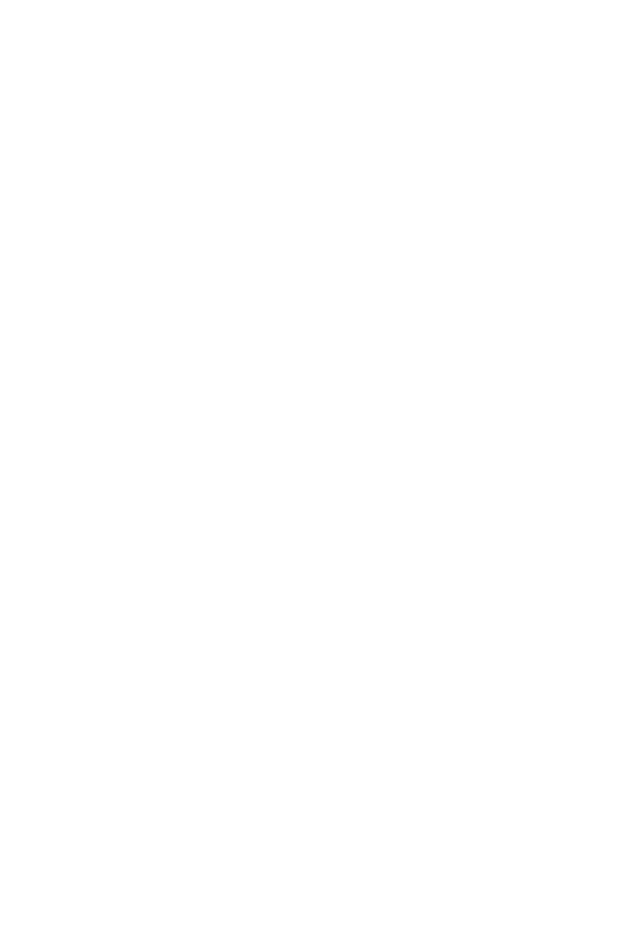
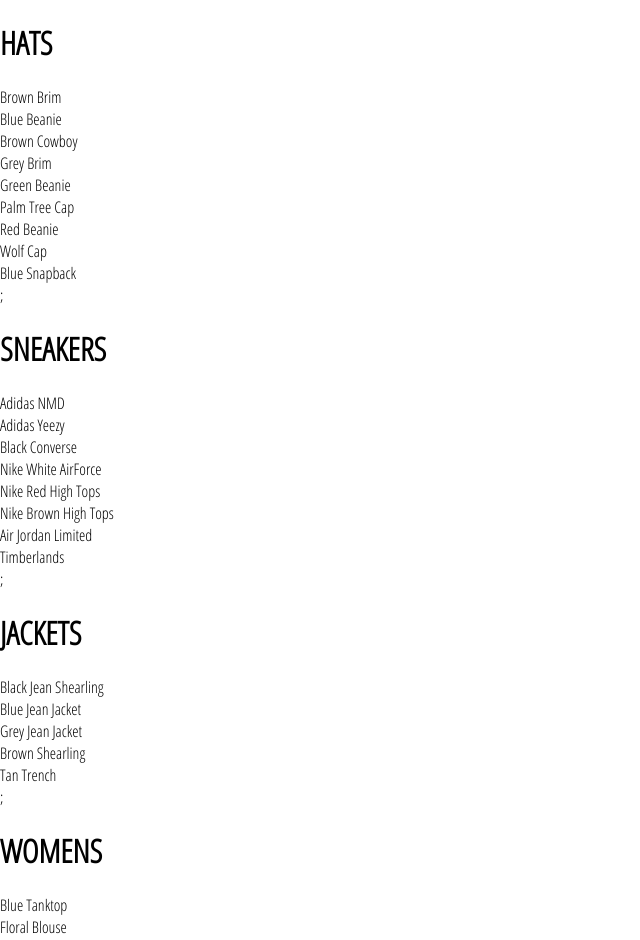
Before and after one commit to RouetbiMed/CRWN-Clothing, a React (Create React App) app: page /shop in a window 1280 px wide. Shown: the top 940 px of the page, without its empty margins (0-640 px from the left). Before the commit the page ends 800 px from the top, so only its background shows below. Built offline with nearby package versions, Linux system fonts and the light colour scheme.

Commit message:
add shop component

```diff
--- a/src/App.js
+++ b/src/App.js
@@ -4,19 +4,14 @@
 import './App.css';
 
 import HomePage from './components/pages/homepage/homepage.component';
-
-const HatPage = () => (
-    <div>
-        <h1>Hats Page</h1>
-    </div>
-);
+import ShopPage from './components/pages/shop/shop.component';
 
 function App() {
     return (
         <div>
             <Switch>
                 <Route exact path='/' component={HomePage}/>
-                <Route path='/shop/hats' exact component={HatPage}/>
+                <Route path='/shop' exact component={ShopPage}/>
             </Switch>
         </div>
     );
--- /dev/null
+++ b/src/components/collection-preview/collection-preview.component.jsx
@@ -0,0 +1,17 @@
+import React from 'react';
+
+import './collection-preview.styles.scss';
+
+const CollectionPreview = ({title, items}) => (
+    <div className='collection-preview'>
+        <h1 className='title'>{title.toUpperCase()}</h1>
+        <div className='preview'>
+            {items.map(item => (
+                    <div key={item.id}>{item.name}</div>
+                )
+            )};
+        </div>
+    </div>
+);
+
+export default CollectionPreview;
--- /dev/null
+++ b/src/components/pages/shop/shop.component.jsx
@@ -0,0 +1,31 @@
+import React from 'react';
+
+import CollectionPreview from '../../collection-preview/collection-preview.component';
+import SHOP_DATA from './shop.data';
+
+class ShopPage extends React.Component {
+    constructor(props) {
+        super(props);
+
+        this.state = {
+            collections: SHOP_DATA
+        };
+    }
+
+    render() {
+        const {collections} = this.state;
+        return (
+            <div className='shop-page'>
+                {
+                    collections
+                        .filter((item, index) => index < 4)
+                        .map(({id, ...otherCollectionProps}) => (
+                            <CollectionPreview key={id} {...otherCollectionProps} />
+                        ))
+                }
+            </div>
+        );
+    }
+}
+
+export default ShopPage;
--- /dev/null
+++ b/src/components/pages/shop/shop.data.js
@@ -0,0 +1,249 @@
+const SHOP_DATA = [
+    {
+        id: 1,
+        title: 'Hats',
+        routeName: 'hats',
+        items: [
+            {
+                id: 1,
+                name: 'Brown Brim',
+                imageUrl: 'https://i.ibb.co/ZYW3VTp/brown-brim.png',
+                price: 25
+            },
+            {
+                id: 2,
+                name: 'Blue Beanie',
+                imageUrl: 'https://i.ibb.co/ypkgK0X/blue-beanie.png',
+                price: 18
+            },
+            {
+                id: 3,
+                name: 'Brown Cowboy',
+                imageUrl: 'https://i.ibb.co/QdJwgmp/brown-cowboy.png',
+                price: 35
+            },
+            {
+                id: 4,
+                name: 'Grey Brim',
+                imageUrl: 'https://i.ibb.co/RjBLWxB/grey-brim.png',
+                price: 25
+            },
+            {
+                id: 5,
+                name: 'Green Beanie',
+                imageUrl: 'https://i.ibb.co/YTjW3vF/green-beanie.png',
+                price: 18
+            },
+            {
+                id: 6,
+                name: 'Palm Tree Cap',
+                imageUrl: 'https://i.ibb.co/rKBDvJX/palm-tree-cap.png',
+                price: 14
+            },
+            {
+                id: 7,
+                name: 'Red Beanie',
+                imageUrl: 'https://i.ibb.co/bLB646Z/red-beanie.png',
+                price: 18
+            },
+            {
+                id: 8,
+                name: 'Wolf Cap',
+                imageUrl: 'https://i.ibb.co/1f2nWMM/wolf-cap.png',
+                price: 14
+            },
+            {
+                id: 9,
+                name: 'Blue Snapback',
+                imageUrl: 'https://i.ibb.co/X2VJP2W/blue-snapback.png',
+                price: 16
+            }
+        ]
+    },
+    {
+        id: 2,
+        title: 'Sneakers',
+        routeName: 'sneakers',
+        items: [
+            {
+                id: 1,
+                name: 'Adidas NMD',
+                imageUrl: 'https://i.ibb.co/0s3pdnc/adidas-nmd.png',
+                price: 220
+            },
+            {
+                id: 2,
+                name: 'Adidas Yeezy',
+                imageUrl: 'https://i.ibb.co/dJbG1cT/yeezy.png',
+                price: 280
+            },
+            {
+                id: 3,
+                name: 'Black Converse',
+                imageUrl: 'https://i.ibb.co/bPmVXyP/black-converse.png',
+                price: 110
+            },
+            {
+                id: 4,
+                name: 'Nike White AirForce',
+                imageUrl: 'https://i.ibb.co/1RcFPk0/white-nike-high-tops.png',
+                price: 160
+            },
+            {
+                id: 5,
+                name: 'Nike Red High Tops',
+                imageUrl: 'https://i.ibb.co/QcvzydB/nikes-red.png',
+                price: 160
+            },
+            {
+                id: 6,
+                name: 'Nike Brown High Tops',
+                imageUrl: 'https://i.ibb.co/fMTV342/nike-brown.png',
+                price: 160
+            },
+            {
+                id: 7,
+                name: 'Air Jordan Limited',
+                imageUrl: 'https://i.ibb.co/w4k6Ws9/nike-funky.png',
+                price: 190
+            },
+            {
+                id: 8,
+                name: 'Timberlands',
+                imageUrl: 'https://i.ibb.co/Mhh6wBg/timberlands.png',
+                price: 200
+            }
+        ]
+    },
+    {
+        id: 3,
+        title: 'Jackets',
+        routeName: 'jackets',
+        items: [
+            {
+                id: 1,
+                name: 'Black Jean Shearling',
+                imageUrl: 'https://i.ibb.co/XzcwL5s/black-shearling.png',
+                price: 125
+            },
+            {
+                id: 2,
+                name: 'Blue Jean Jacket',
+                imageUrl: 'https://i.ibb.co/mJS6vz0/blue-jean-jacket.png',
+                price: 90
+            },
+            {
+                id: 3,
+                name: 'Grey Jean Jacket',
+                imageUrl: 'https://i.ibb.co/N71k1ML/grey-jean-jacket.png',
+                price: 90
+            },
+            {
+                id: 4,
+                name: 'Brown Shearling',
+                imageUrl: 'https://i.ibb.co/s96FpdP/brown-shearling.png',
+                price: 165
+            },
+            {
+                id: 5,
+                name: 'Tan Trench',
+                imageUrl: 'https://i.ibb.co/M6hHc3F/brown-trench.png',
+                price: 185
+            }
+        ]
+    },
+    {
+        id: 4,
+        title: 'Womens',
+        routeName: 'womens',
+        items: [
+            {
+                id: 1,
+                name: 'Blue Tanktop',
+                imageUrl: 'https://i.ibb.co/7CQVJNm/blue-tank.png',
+                price: 25
+            },
+            {
+                id: 2,
+                name: 'Floral Blouse',
+                imageUrl: 'https://i.ibb.co/4W2DGKm/floral-blouse.png',
+                price: 20
+            },
+            {
+                id: 3,
+                name: 'Floral Dress',
+                imageUrl: 'https://i.ibb.co/KV18Ysr/floral-skirt.png',
+                price: 80
+            },
+            {
+                id: 4,
+                name: 'Red Dots Dress',
+                imageUrl: 'https://i.ibb.co/N3BN1bh/red-polka-dot-dress.png',
+                price: 80
+            },
+            {
+                id: 5,
+                name: 'Striped Sweater',
+                imageUrl: 'https://i.ibb.co/KmSkMbH/striped-sweater.png',
+                price: 45
+            },
+            {
+                id: 6,
+                name: 'Yellow Track Suit',
+                imageUrl: 'https://i.ibb.co/v1cvwNf/yellow-track-suit.png',
+                price: 135
+            },
+            {
+                id: 7,
+                name: 'White Blouse',
+                imageUrl: 'https://i.ibb.co/qBcrsJg/white-vest.png',
+                price: 20
+            }
+        ]
+    },
+    {
+        id: 5,
+        title: 'Mens',
+        routeName: 'mens',
+        items: [
+            {
+                id: 1,
+                name: 'Camo Down Vest',
+                imageUrl: 'https://i.ibb.co/xJS0T3Y/camo-vest.png',
+                price: 325
+            },
+            {
+                id: 2,
+                name: 'Floral T-shirt',
+                imageUrl: 'https://i.ibb.co/qMQ75QZ/floral-shirt.png',
+                price: 20
+            },
+            {
+                id: 3,
+                name: 'Black & White Longsleeve',
+                imageUrl: 'https://i.ibb.co/55z32tw/long-sleeve.png',
+                price: 25
+            },
+            {
+                id: 4,
+                name: 'Pink T-shirt',
+                imageUrl: 'https://i.ibb.co/RvwnBL8/pink-shirt.png',
+                price: 25
+            },
+            {
+                id: 5,
+                name: 'Jean Long Sleeve',
+                imageUrl: 'https://i.ibb.co/VpW4x5t/roll-up-jean-shirt.png',
+                price: 40
+            },
+            {
+                id: 6,
+                name: 'Burgundy T-shirt',
+                imageUrl: 'https://i.ibb.co/mh3VM1f/polka-dot-shirt.png',
+                price: 25
+            }
+        ]
+    }
+];
+
+export default SHOP_DATA;
```
Also changed, not shown: src/components/collection-preview/collection-preview.styles.scss (added).
